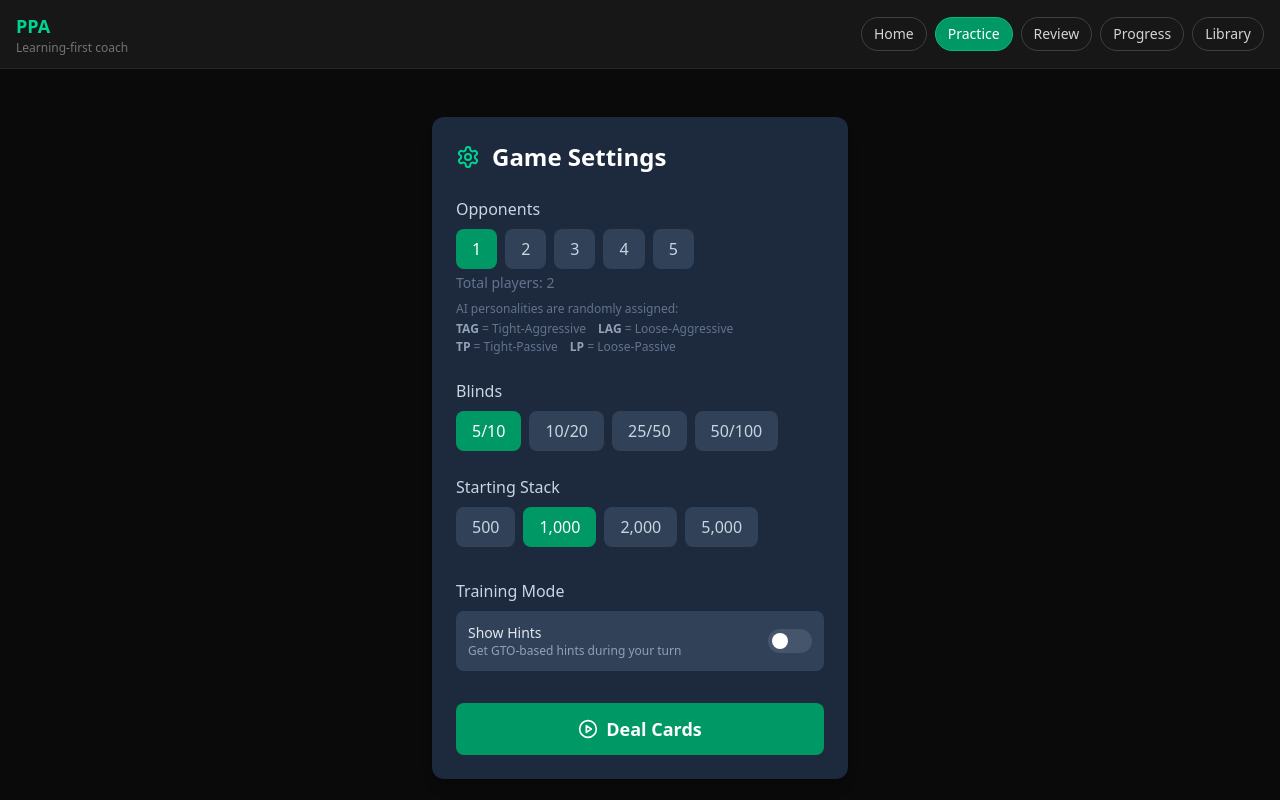
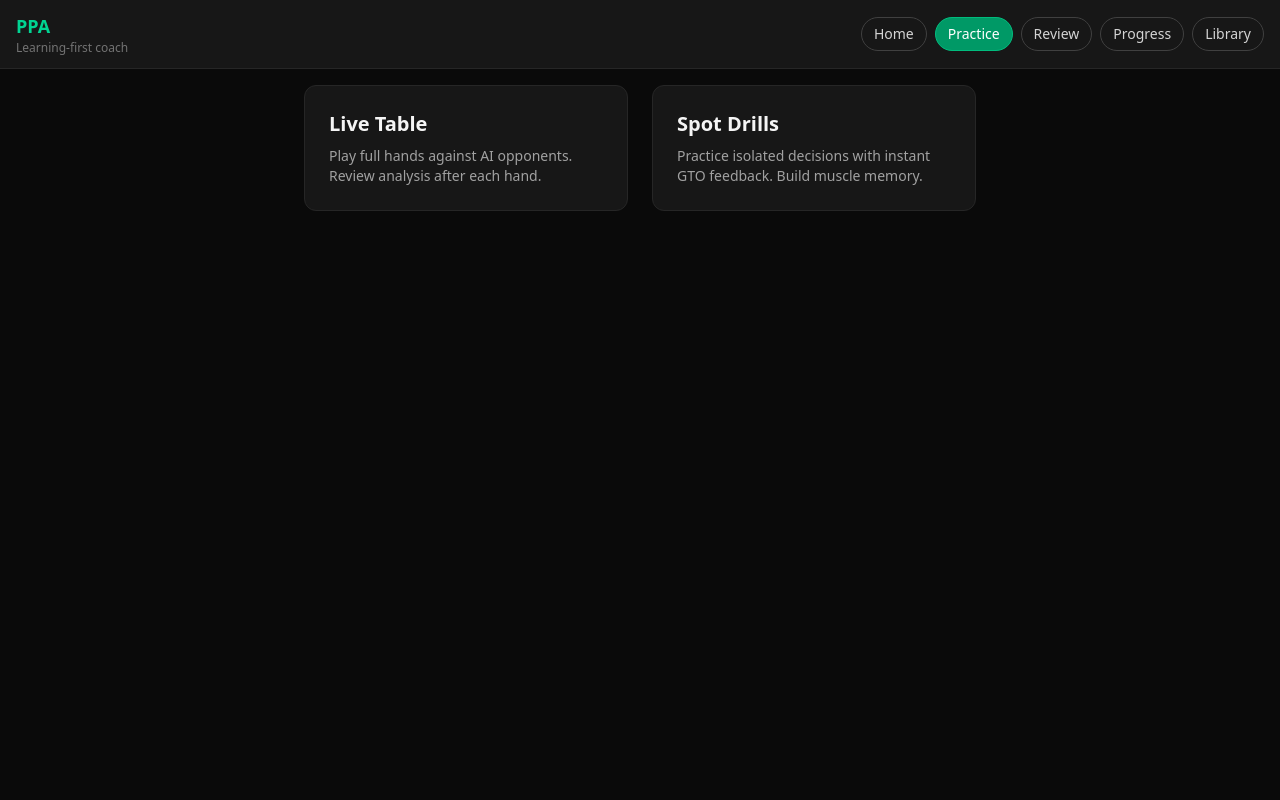
Before and after one commit to llynv/PPA, a React (Vite) app: page /practice in a window 1280 px wide. Built offline with nearby package versions, Linux system fonts and the light colour scheme.

Commit message:
feat(m2): split practice into mode selector with live table and drills routes

```diff
--- a/src/App.tsx
+++ b/src/App.tsx
@@ -2,6 +2,8 @@ import { AppShell } from "./components/layout/AppShell";
 import { Navigate, Route, Routes } from "react-router-dom";
 import { HomePage } from "./pages/HomePage";
 import { PracticePage } from "./pages/PracticePage";
+import { LiveTablePage } from "./pages/LiveTablePage";
+import { DrillsPage } from "./pages/DrillsPage";
 import { ReviewPage } from "./pages/ReviewPage";
 import { ProgressPage } from "./pages/ProgressPage";
 import { LibraryPage } from "./pages/LibraryPage";
@@ -11,7 +13,10 @@ function App() {
         <Routes>
             <Route element={<AppShell />}>
                 <Route index element={<HomePage />} />
-                <Route path="practice" element={<PracticePage />} />
+                <Route path="practice" element={<PracticePage />}>
+                    <Route path="live" element={<LiveTablePage />} />
+                    <Route path="drills" element={<DrillsPage />} />
+                </Route>
                 <Route path="review" element={<ReviewPage />} />
                 <Route path="progress" element={<ProgressPage />} />
                 <Route path="library" element={<LibraryPage />} />
--- a/src/components/layout/AppShell.tsx
+++ b/src/components/layout/AppShell.tsx
@@ -9,7 +9,7 @@ export function AppShell() {
     const handNumber = useGameStore((s) => s.handNumber);
     const resetGame = useGameStore((s) => s.resetGame);
 
-    const isPracticeRoute = location.pathname === "/practice";
+    const isPracticeRoute = location.pathname.startsWith("/practice");
     const isReviewRoute = location.pathname === "/review";
     const showSessionControls =
         (isPracticeRoute || isReviewRoute) && handNumber > 0;
--- /dev/null
+++ b/src/pages/DrillsPage.tsx
@@ -0,0 +1,14 @@
+export function DrillsPage() {
+    return (
+        <div className="flex-1 flex items-center justify-center p-4">
+            <div className="text-center">
+                <h1 className="text-2xl font-bold text-neutral-100 mb-2">
+                    Spot Drills
+                </h1>
+                <p className="text-neutral-400">
+                    Practice isolated decisions with instant GTO feedback.
+                </p>
+            </div>
+        </div>
+    );
+}
--- /dev/null
+++ b/src/pages/LiveTablePage.tsx
@@ -0,0 +1,18 @@
+import { Navigate } from "react-router-dom";
+import { PokerTable } from "../components/game/PokerTable";
+import { GameSettings } from "../components/settings/GameSettings";
+import { useGameStore } from "../store/gameStore";
+
+export function LiveTablePage() {
+    const gamePhase = useGameStore((s) => s.gamePhase);
+
+    if (gamePhase === "settings") {
+        return <GameSettings />;
+    }
+
+    if (gamePhase === "playing" || gamePhase === "showdown") {
+        return <PokerTable />;
+    }
+
+    return <Navigate to="/review" replace />;
+}
--- a/src/pages/PracticePage.tsx
+++ b/src/pages/PracticePage.tsx
@@ -1,18 +1,39 @@
-import { Navigate } from "react-router-dom";
-import { PokerTable } from "../components/game/PokerTable";
-import { GameSettings } from "../components/settings/GameSettings";
-import { useGameStore } from "../store/gameStore";
+import { Link, Outlet, useLocation } from "react-router-dom";
 
 export function PracticePage() {
-    const gamePhase = useGameStore((s) => s.gamePhase);
+    const location = useLocation();
+    const isRoot = location.pathname === "/practice";
 
-    if (gamePhase === "settings") {
-        return <GameSettings />;
+    if (!isRoot) {
+        return <Outlet />;
     }
 
-    if (gamePhase === "playing" || gamePhase === "showdown") {
-        return <PokerTable />;
-    }
-
-    return <Navigate to="/review" replace />;
+    return (
+        <div className="flex-1 flex items-center justify-center p-4">
+            <div className="grid grid-cols-1 sm:grid-cols-2 gap-6 max-w-2xl w-full">
+                <Link
+                    to="/practice/live"
+                    className="bg-neutral-900 border border-neutral-800 rounded-xl p-6 hover:border-emerald-500/50 transition-colors group"
+                >
+                    <h2 className="text-xl font-bold text-neutral-100 mb-2 group-hover:text-emerald-400">
+                        Live Table
+                    </h2>
+                    <p className="text-neutral-400 text-sm">
+                        Play full hands against AI opponents. Review analysis after each hand.
+                    </p>
+                </Link>
+                <Link
+                    to="/practice/drills"
+                    className="bg-neutral-900 border border-neutral-800 rounded-xl p-6 hover:border-amber-500/50 transition-colors group"
+                >
+                    <h2 className="text-xl font-bold text-neutral-100 mb-2 group-hover:text-amber-400">
+                        Spot Drills
+                    </h2>
+                    <p className="text-neutral-400 text-sm">
+                        Practice isolated decisions with instant GTO feedback. Build muscle memory.
+                    </p>
+                </Link>
+            </div>
+        </div>
+    );
 }
```
Also changed, not shown: 1 other file (tests, documents, lock files or other folders).
